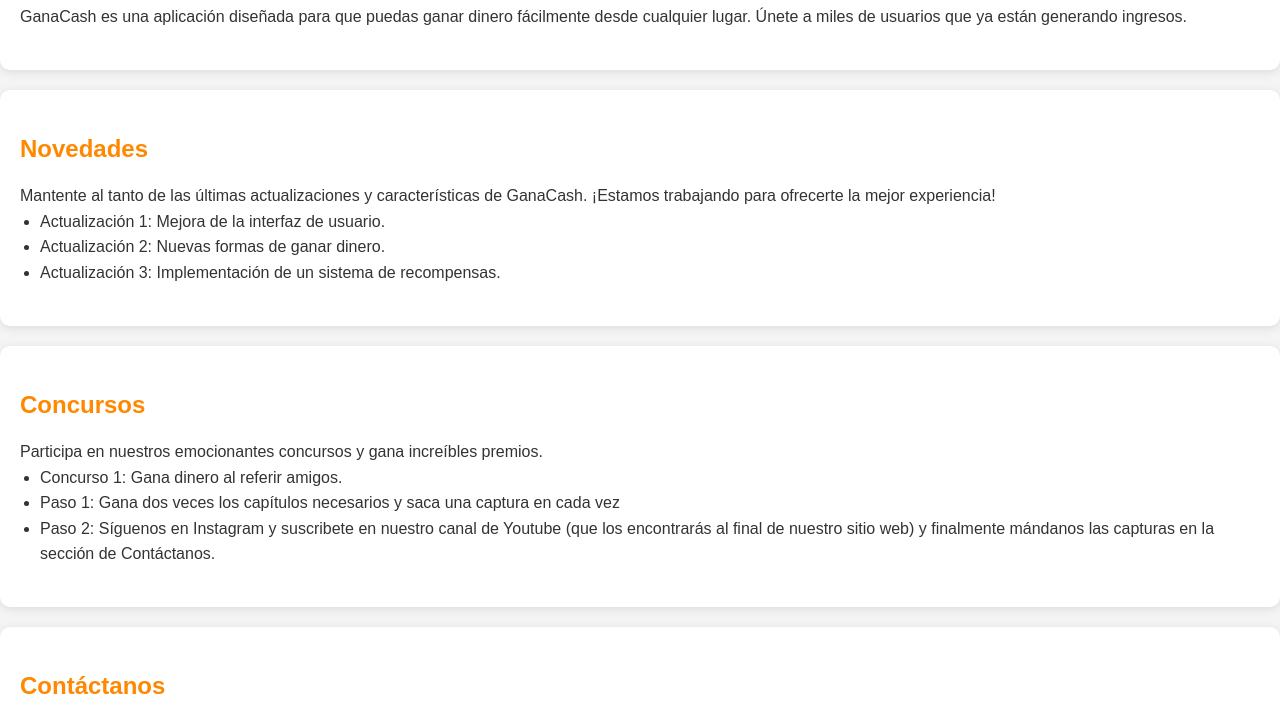
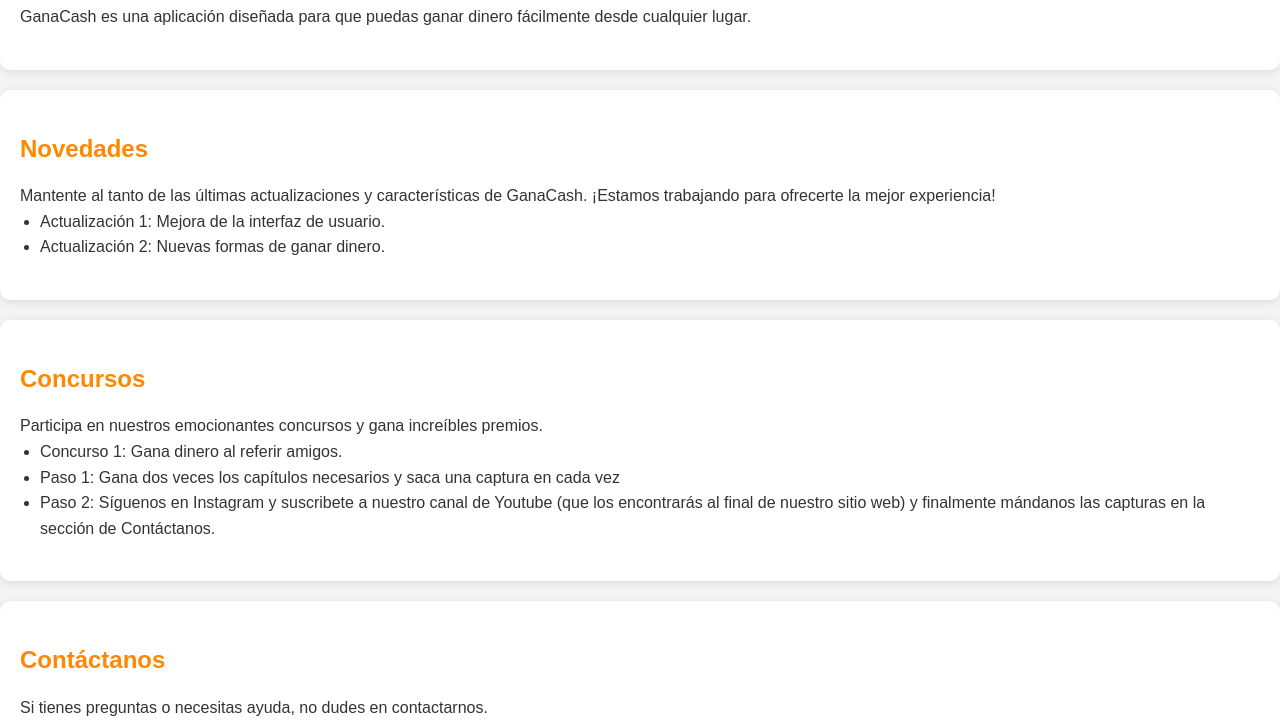
Before and after one commit to GanaCash/ganacash__oficial.github.io, a plain HTML site: page index.html in a window 1280 px wide. Shown: the part 749-1473 px from the top of the page. Drawn offline with Linux system fonts and the light colour scheme.

Commit message:
Update index.html

```diff
--- a/index.html
+++ b/index.html
@@ -41,7 +41,7 @@
         <h2>Nuestras Aplicaciones</h2>
         <div class="app-info">
             <a href="https://ibb.co/LtXgwL4"><img src="https://i.ibb.co/VScCy7X/20240912-214410.png" alt="GanaCash Logo"></a>
-            <p>GanaCash es una aplicación diseñada para que puedas ganar dinero fácilmente desde cualquier lugar. Únete a miles de usuarios que ya están generando ingresos.</p>
+            <p>GanaCash es una aplicación diseñada para que puedas ganar dinero fácilmente desde cualquier lugar. </p>
         </div>
     </section>
 
@@ -52,8 +52,6 @@
         <ul>
             <li>Actualización 1: Mejora de la interfaz de usuario.</li>
             <li>Actualización 2: Nuevas formas de ganar dinero.</li>
-            <li>Actualización 3: Implementación de un sistema de recompensas.</li>
-        </ul>
     </section>
 
     <!-- Sección de Concursos -->
@@ -63,7 +61,7 @@
         <ul>
             <li>Concurso 1: Gana dinero al referir amigos.</li>
             <li>Paso 1: Gana dos veces los capítulos necesarios y saca una captura en cada vez</li>
-            <li>Paso 2: Síguenos en Instagram y suscribete en nuestro canal de Youtube (que los encontrarás al final de nuestro sitio web) y finalmente mándanos las capturas en la sección de Contáctanos. </li>
+            <li>Paso 2: Síguenos en Instagram y suscribete a nuestro canal de Youtube (que los encontrarás al final de nuestro sitio web) y finalmente mándanos las capturas en la sección de Contáctanos. </li>
         </ul>
     </section>
 
```
